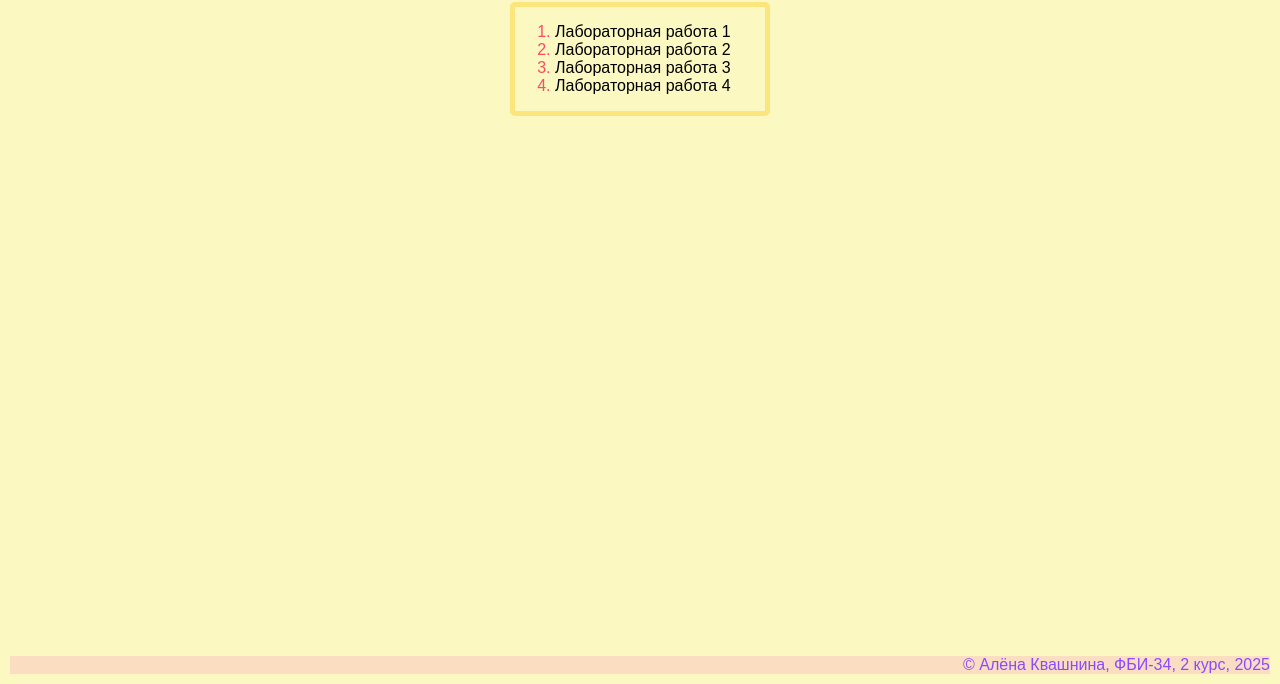
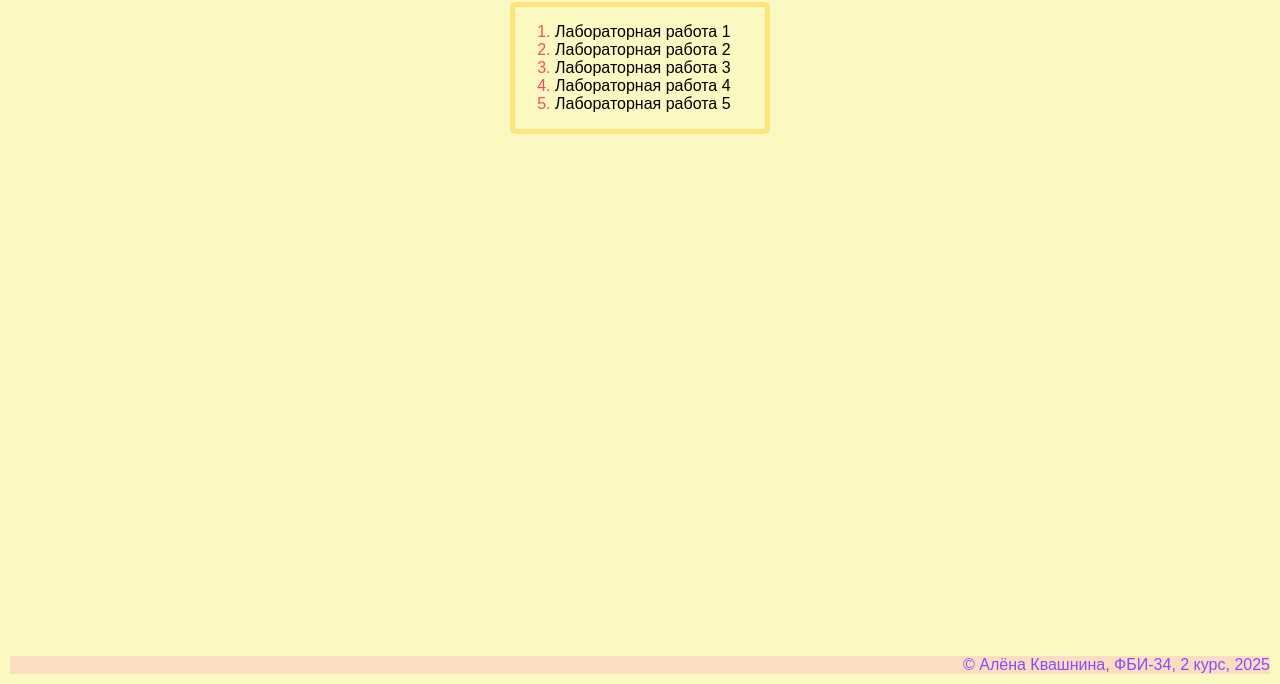
Before and after one commit to Alena-Kvashnina/web-front-labs, a plain HTML site: page index.html in a window 1280 px wide. Shown: the part 116-800 px from the top of the page. Drawn offline with Linux system fonts and the light colour scheme.

Commit message:
Правки

```diff
--- a/index.html
+++ b/index.html
@@ -32,6 +32,9 @@
                 <li>
                     <a href="lab4/lab4.html">Лабораторная работа 4</a>
                 </li>
+                <li>
+                    <a href="lab5/lab5.html">Лабораторная работа 5</a>
+                </li>
             </ol>
         </div>
     </main>
```
